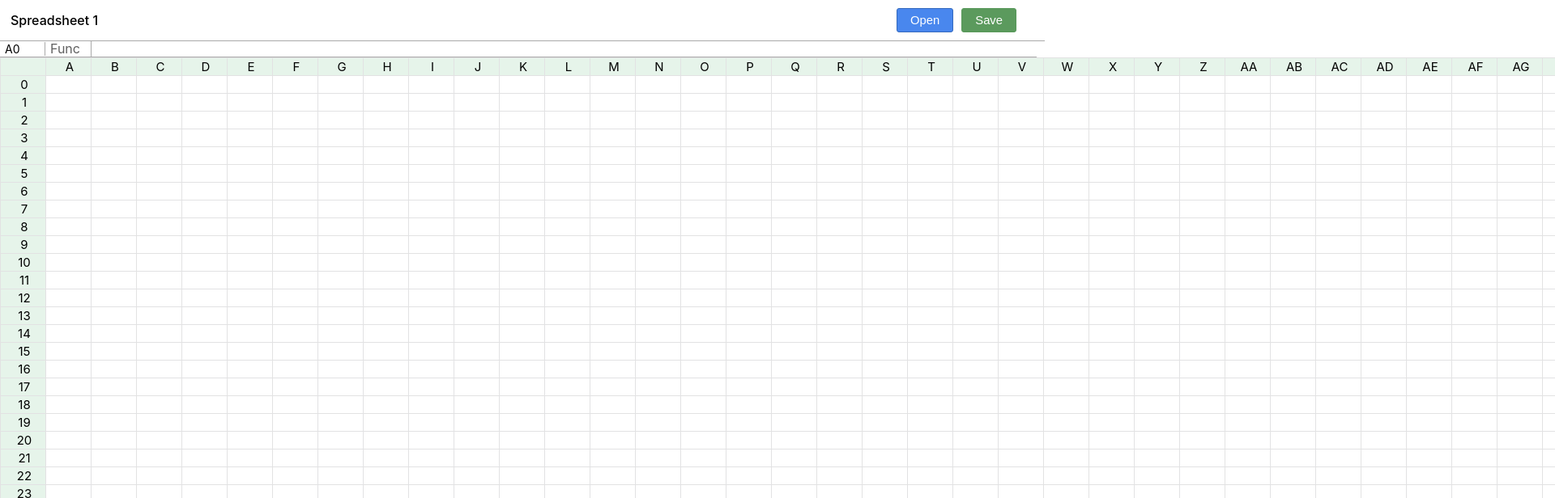
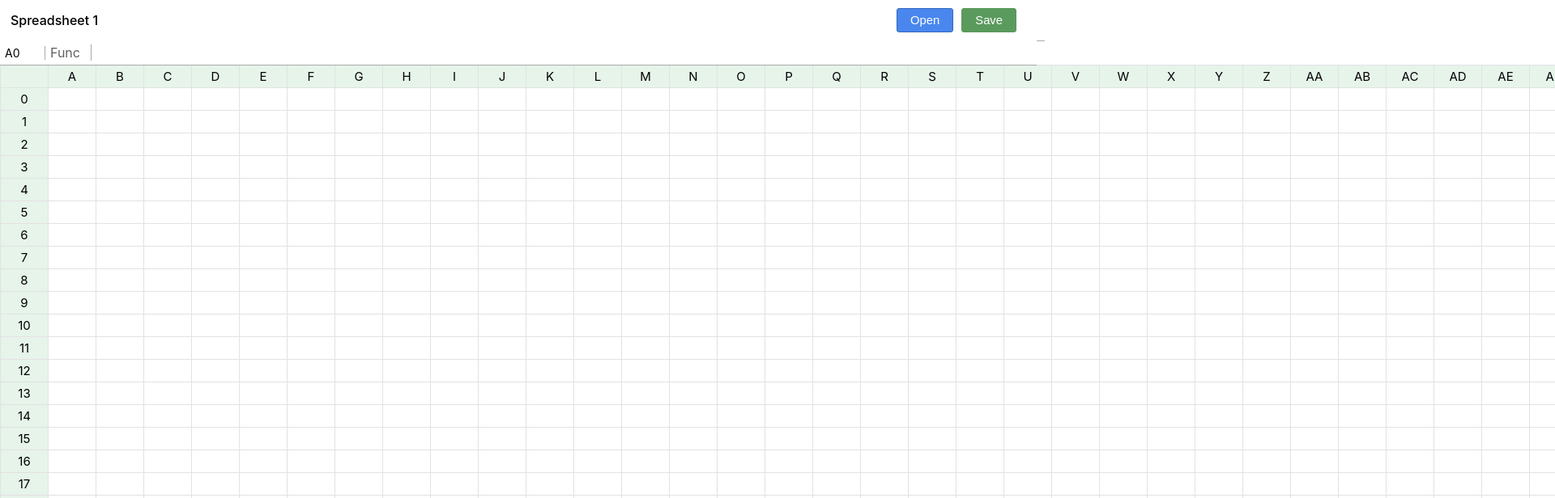
Before and after one commit to pradeep-mishra/grid, a React (Vite) app: page / in a window 1280 px wide. Shown: the top 616 px of the page at 81% size, 1920 px wide, since content can reach past the window. Built offline with nearby package versions, Linux system fonts and the light colour scheme.

Commit message:
fix user head row added

```diff
--- a/src/components/Cell.jsx
+++ b/src/components/Cell.jsx
@@ -1,5 +1,4 @@
 export default function Cell({
-  cols,
   x,
   y,
   cell,
@@ -10,6 +9,7 @@ export default function Cell({
   return (
     <td
     //tabIndex={ (cols*x) + y}
+    className={y === 0 ? "user-head" : ""}
     onClick={(e) => {
       cellRef.current = e.currentTarget;
       setCurrentCell({
--- a/src/components/Header.jsx
+++ b/src/components/Header.jsx
@@ -94,7 +94,6 @@ export default function Header({ssData, dispatch}) {
           titleRef.current.style.visibility = "visible";
         }}
         />
-
       </div>
       <div className="btn-container">
         <OpenButton onContent={onOpenFileData} />
--- a/src/components/Layout.jsx
+++ b/src/components/Layout.jsx
@@ -10,7 +10,7 @@ export default function layout() {
   return (
     <div className="">
       <Header ssData={ssData} dispatch={dispatch}/>
-      <div className="header-spacer"></div>
+      <div className="spacer-50"></div>
       <Spreadsheet rows={rows} cols={cols} data={ssData} dispatch={dispatch} />
       <footer>
         <span className="creator">&copy;Pradeep Mishra</span>
--- a/src/components/Spreadsheet.jsx
+++ b/src/components/Spreadsheet.jsx
@@ -40,6 +40,7 @@ export default function Spreadsheet({ cols, rows , data , dispatch}) {
         funcInput={cellValue}
         setFuncInput={setFuncInput}
       />
+       <div className="spacer-30"></div>
       <Table
         tableRef={tableRef}
         ssData={data}
--- a/src/components/Table.jsx
+++ b/src/components/Table.jsx
@@ -25,25 +25,29 @@ export default function Table({
 }) {
   return (
     <table ref={tableRef} className="ss-table">
-      <tbody>
-        <tr>
-          <td />
+      <thead>
+        <tr className="ss-top-row">
+          <td className="name-cell top-head" />
           {range(cols).map((x) => (
-            <td key={"tg-" + x} className="in-middle">
-              <div className="col-name">{getColumnId(x)}</div>
+            <td key={"tg-" + x} className="in-middle name-cell">
+              {getColumnId(x)}
             </td>
           ))}
         </tr>
+      </thead>
+      <tbody>
 
         {range(rows).map((y) => (
           <tr key={y}>
-            <td className="in-middle" key={"sg-" + y}>
+            <td
+            key={"sg-" + y}
+            style={{zIndex : y === 0 ? "1" : "0"}}
+            className={`in-middle name-cell left-head ${y === 0 ? 'user-head' : ''}`}>
               {y}
             </td>
-            {range(cols).map((x) => (
+            {range(cols).map((x, index) => (
               <Cell
                 key={y + "-" + x}
-                cols={cols}
                 x={x}
                 y={y}
                 cell={ssData.getCell(x, y)}
--- a/src/index.css
+++ b/src/index.css
@@ -29,33 +29,51 @@ header h1 {
   font-size: 16px;
   font-weight: 500;
 }
-div.header-spacer {
+
+.spacer-50 {
   height: 50px;
+  width: 100%;
+}
+.spacer-30 {
+  height: 30px;
   width: 100%;
 }
 
 table.ss-table {
-  border-collapse: collapse;
   border: 1px solid #e2e2e3;
   table-layout: initial;
+  border-collapse: separate; /* Don't collapse */
+  border-spacing: 0;
 }
-tr:first-child,
-td:first-child {
-  background: #e6f4ea;
+.name-cell {
+  background: #e6f4ea !important;
   color: black;
+  padding: 4px;
+  border-right: 1px solid #e2e2e3;
+  border-bottom: 1px solid #e2e2e3;
+  min-width: 50px;
+  min-height: 20px;
+  padding-left: 4px;
+  font-size: 15px;
 }
+.left-head{
+  position: sticky;
+  left:0;
+  top:81px;
+  z-index: -1;
+}
+
 td {
   border-bottom: 1px solid #e2e2e3;
   border-right: 1px solid #e2e2e3;
   font-size: 15px;
-}
-
-td {
   cursor: pointer;
   min-width: 50px;
   min-height: 20px;
   padding-left: 4px;
 }
+
+
 .cell-input {
   position: absolute;
   font-size: 14px;
@@ -67,11 +85,16 @@ td {
 }
 
 div.fn-ribbon {
+  position: fixed;
   display: grid;
+  background-color: #fff;
   grid-template-columns: 56px 56px 1fr;
   border-bottom: solid 1px #a9a9a9;
   overflow: hidden;
   align-items: center;
+  width: 100%;
+  height: 30px;
+  z-index: 5;
 }
 div.fn-ribbon > div {
   padding-left: 6px;
@@ -116,9 +139,7 @@ div.fn-ribbon input:focus {
   display: -moz-inline-box;
   display: inline-block;
 }
-.docs-title-outer {
-  white-space: nowrap;
-}
+
 
 
 .ss-title-label {
@@ -147,6 +168,7 @@ div.fn-ribbon input:focus {
   min-width: 1px;
   padding: 2px 7px;
   visibility: hidden;
+  z-index: 2;
 }
 .ss-title-input, .ss-title-label{
   font-family: -apple-system, BlinkMacSystemFont, "Trebuchet MS",
@@ -218,3 +240,25 @@ footer{
 footer span{
   margin-left:5px;
 }
+
+.ss-top-row{
+  top:81px;
+  position: -webkit-sticky;
+  position : -moz-sticky;
+  position:sticky;
+  z-index: 5;
+}
+
+.user-head{
+  top:108px;
+  position: -webkit-sticky;
+  position : -moz-sticky;
+  position:sticky;
+  /*z-index: 1;*/
+  background-color: #fff;
+}
+
+/* for firefox specific css */
+@-moz-document url-prefix() {
+
+}
```
Lines whose indentation alone changed are shown as unchanged.
